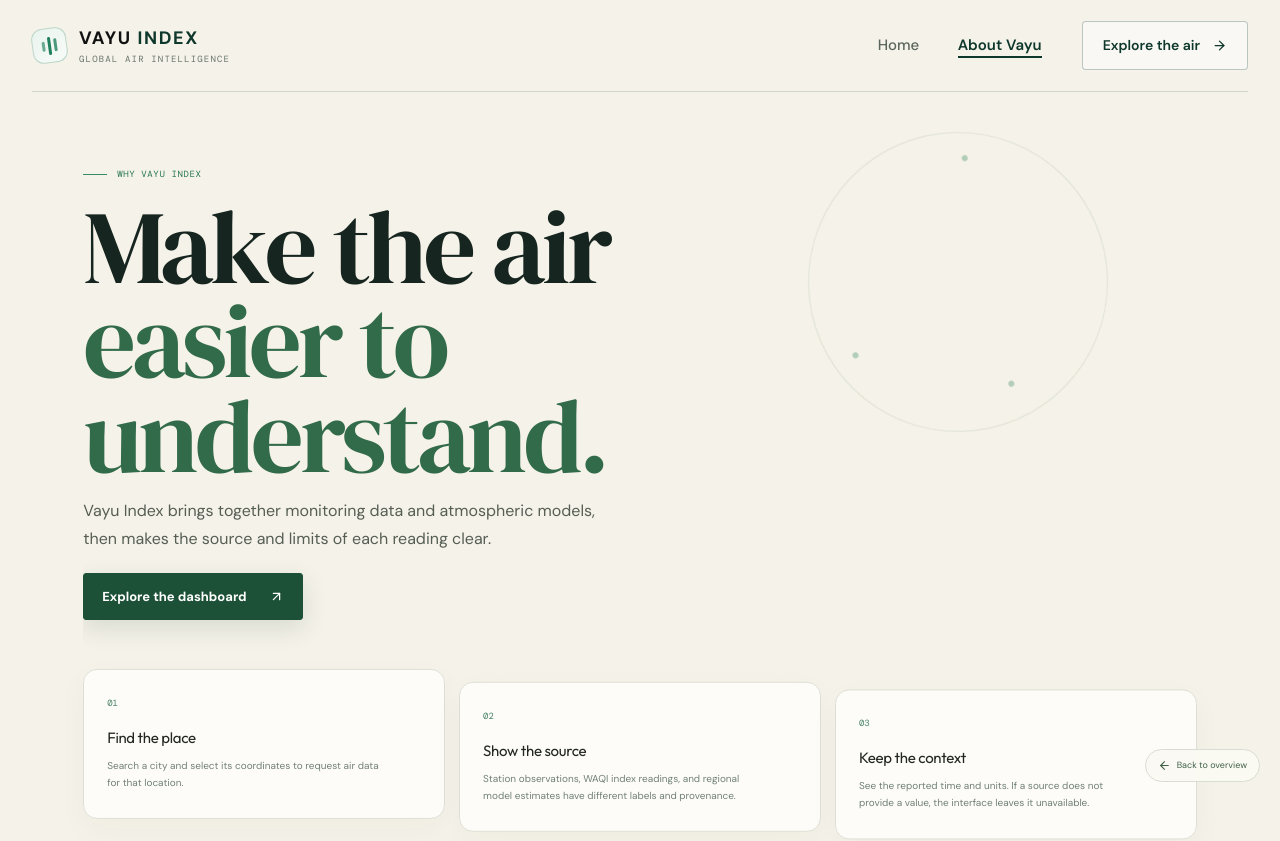
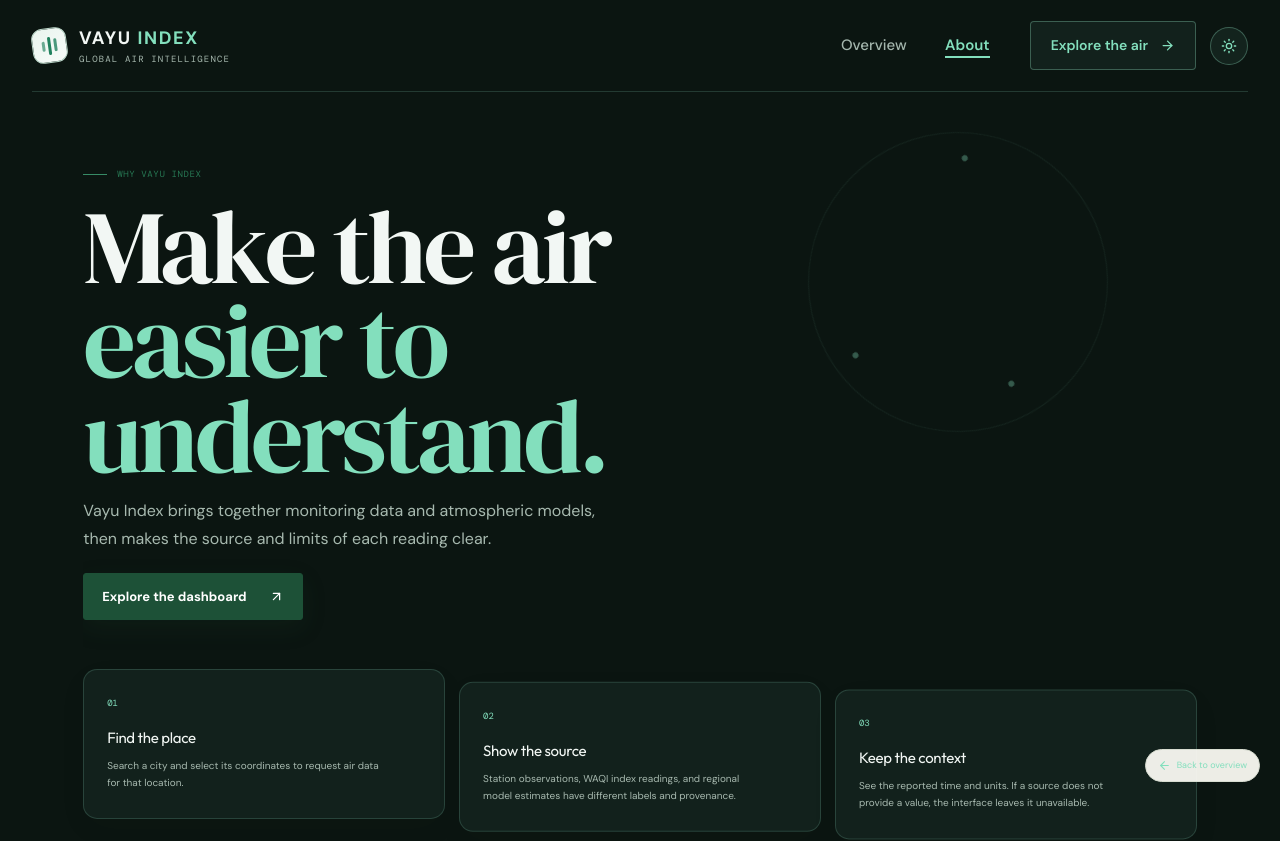
Before and after one commit to SumithAshokShetty/VayuIndex, a Next.js app: page /about in a window 1280 px wide. Shown: the top 841 px of the page. Built offline with nearby package versions, Linux system fonts and the light colour scheme.

Commit message:
fix(nav): standardize navbar with 'About', unified EditorialNav, and default dark theme

```diff
--- a/src/app/about/page.tsx
+++ b/src/app/about/page.tsx
@@ -1,6 +1,7 @@
-import { ArrowLeft, ArrowRight, ArrowUpRight, CircleCheck, CloudSun, MapPin, RadioTower, ShieldCheck } from "lucide-react";
+import { ArrowLeft, ArrowUpRight, CircleCheck, CloudSun, MapPin, RadioTower, ShieldCheck } from "lucide-react";
 import type { Metadata } from "next";
 import { AboutMotion } from "@/components/about-motion";
+import EditorialNav from "@/components/EditorialNav";
 
 export const metadata: Metadata = {
   title: "About | Vayu Index",
@@ -17,14 +18,7 @@ export default function AboutPage() {
   return (
     <main className="about-page">
       <AboutMotion />
-      <header className="editorial-nav">
-        <a className="editorial-brand" href="/" aria-label="Vayu Index home">
-          <span className="brand-mark" aria-hidden="true"><i/><i/><i/></span>
-          <span><strong>VAYU <em>INDEX</em></strong><small>GLOBAL AIR INTELLIGENCE</small></span>
-        </a>
-        <nav aria-label="Main navigation"><a href="/">Home</a><a className="current" aria-current="page" href="/about">About Vayu</a></nav>
-        <div className="editorial-nav-actions"><a className="nav-explore" href="/dashboard">Explore the air <ArrowRight size={15}/></a></div>
-      </header>
+      <EditorialNav current="about" />
 
       <section className="about-hero">
         <span className="eyebrow"><span className="eyebrow-line"/> WHY VAYU INDEX</span>
--- a/src/app/globals.css
+++ b/src/app/globals.css
@@ -692,3 +692,43 @@ body{font-family:var(--font)}
 @media(max-width:420px){.about-page .editorial-nav{width:calc(100vw - 26px)}}
 [data-theme="dark"] .about-page{--landing-paper:#0b1511;--landing-ink:#f2f7f4;--landing-green:#83dfbd;--landing-line:rgba(147,226,197,.18);background:#0b1511;color:#f2f7f4}
 [data-theme="dark"] .about-page .editorial-brand small{color:#a7b9af}
+
+[data-theme="dark"] .about-hero h1{color:#f2f7f4}
+[data-theme="dark"] .about-hero h1 em{color:#83dfbd}
+[data-theme="dark"] .about-hero>p{color:#a7b9af}
+[data-theme="dark"] .about-hero-orbit{border-color:rgba(147,226,197,.22)}
+[data-theme="dark"] .about-hero-orbit:before,[data-theme="dark"] .about-hero-orbit:after{border-color:rgba(147,226,197,.15)}
+[data-theme="dark"] .about-hero-orbit span{background:#83dfbd}
+[data-theme="dark"] .about-principles article,[data-theme="dark"] .provider-card,[data-theme="dark"] .about-note,[data-theme="dark"] .about-terms{background:#12211c!important;border-color:rgba(147,226,197,.18)!important;color:#eef6f2!important}
+[data-theme="dark"] .about-principles article:hover,[data-theme="dark"] .provider-card:hover{border-color:#83dfbd!important;box-shadow:0 16px 38px rgba(0,0,0,.35)!important}
+[data-theme="dark"] .about-principles article>span{color:#83dfbd}
+[data-theme="dark"] .about-principles h2,[data-theme="dark"] .provider-card h3,[data-theme="dark"] .about-note h2{color:#f2f7f4!important}
+[data-theme="dark"] .about-principles p,[data-theme="dark"] .provider-card p,[data-theme="dark"] .about-note p,[data-theme="dark"] .about-terms p{color:#a7b9af!important}
+[data-theme="dark"] .provider-role{color:#83dfbd}
+[data-theme="dark"] .provider-icon,[data-theme="dark"] .about-note-icon{background:#172a24!important;color:#83dfbd!important;border-color:rgba(147,226,197,.2)!important}
+[data-theme="dark"] .provider-check{color:#83dfbd!important}
+[data-theme="dark"] .about-section-heading h2{color:#f2f7f4}
+[data-theme="dark"] .about-section-heading h2 em{color:#83dfbd}
+[data-theme="dark"] .about-next h2{color:#f2f7f4}
+[data-theme="dark"] .about-next h2 em{color:#83dfbd}
+[data-theme="dark"] .about-back{color:#83dfbd}
+[data-theme="dark"] .about-terms a{color:#83dfbd}
+[data-theme="dark"] .risk-page{background:#0b1412!important;color:#eef6f2!important}
+[data-theme="dark"] .risk-brand{color:#f2f7f4!important}
+[data-theme="dark"] .risk-brand span{color:#83dfbd!important}
+[data-theme="dark"] .risk-nav{border-color:rgba(147,226,197,.16)!important}
+[data-theme="dark"] .risk-nav nav a{color:#a7b9af!important}
+[data-theme="dark"] .risk-nav nav a:hover{color:#83dfbd!important}
+[data-theme="dark"] .risk-page-intro h1{color:#f2f7f4!important}
+[data-theme="dark"] .risk-page-intro h1 em{color:#83dfbd!important}
+[data-theme="dark"] .risk-page-intro>p{color:#a7b9af!important}
+[data-theme="dark"] .risk-calculator-card,[data-theme="dark"] .risk-principles-card{background:#12211c!important;border-color:rgba(147,226,197,.18)!important;color:#eef6f2!important}
+[data-theme="dark"] .risk-card-heading h2,[data-theme="dark"] .risk-principles-card h2{color:#f2f7f4!important}
+[data-theme="dark"] .risk-card-heading p,[data-theme="dark"] .risk-principles-card p{color:#a7b9af!important}
+[data-theme="dark"] .risk-field select{background:#162a23!important;border-color:rgba(147,226,197,.24)!important;color:#eef6f2!important}
+[data-theme="dark"] .risk-score-row{border-color:rgba(147,226,197,.16)!important}
+[data-theme="dark"] .risk-score-row strong{color:#83dfbd!important}
+[data-theme="dark"] .risk-score-row small{color:#a7b9af!important}
+[data-theme="dark"] .risk-principles-icon{background:#172a24!important;color:#83dfbd!important;border-color:rgba(147,226,197,.2)!important}
+[data-theme="dark"] .risk-principles-card>a{color:#83dfbd!important}
+[data-theme="dark"] .risk-guidance-drawer,[data-theme="dark"] .assistant-drawer{background:#0e1d18!important;color:#eef6f2!important;box-shadow:-25px 0 70px rgba(0,0,0,.5)!important}
--- a/src/app/layout.tsx
+++ b/src/app/layout.tsx
@@ -9,8 +9,13 @@ export const metadata: Metadata = {
 
 export default function RootLayout({ children }: Readonly<{ children: ReactNode }>) {
   return (
-    <html lang="en">
+    <html lang="en" data-theme="dark" suppressHydrationWarning>
       <head>
+        <script
+          dangerouslySetInnerHTML={{
+            __html: `(function(){try{var t=localStorage.getItem("vayu-theme")||"dark";document.documentElement.setAttribute("data-theme",t);}catch(e){}})();`,
+          }}
+        />
         <link rel="preconnect" href="https://fonts.googleapis.com" />
         <link rel="preconnect" href="https://fonts.gstatic.com" crossOrigin="anonymous" />
         <link href="https://fonts.googleapis.com/css2?family=DM+Mono:wght@400;500&family=DM+Sans:wght@400;500;600;700&family=DM+Serif+Display&family=Inter:wght@400;500;600;700&family=Outfit:wght@400;500;600;700&display=swap" rel="stylesheet" />
--- a/src/components/EditorialNav.tsx
+++ b/src/components/EditorialNav.tsx
@@ -12,8 +12,8 @@ export function EditorialNav({ current }: { current: "home" | "about" }) {
       <span><strong>VAYU <em>INDEX</em></strong><small>GLOBAL AIR INTELLIGENCE</small></span>
     </a>
     <nav aria-label="Main navigation">
-      <a className={current === "home" ? "current" : undefined} aria-current={current === "home" ? "page" : undefined} href="/">Home</a>
-      <a className={current === "about" ? "current" : undefined} aria-current={current === "about" ? "page" : undefined} href="/about">About Vayu</a>
+      <a className={current === "home" ? "current" : undefined} aria-current={current === "home" ? "page" : undefined} href="/">Overview</a>
+      <a className={current === "about" ? "current" : undefined} aria-current={current === "about" ? "page" : undefined} href="/about">About</a>
     </nav>
     <div className="editorial-nav-actions">
       <a className="nav-explore" href="/dashboard">Explore the air <ArrowRight size={15}/></a>
--- a/src/components/Footer.tsx
+++ b/src/components/Footer.tsx
@@ -92,7 +92,7 @@ export function Footer() {
               Compare Places
             </a>
             <a href="/about" className="hover:text-neutral-900 transition-colors">
-              About Vayu
+              About
             </a>
           </div>
 
--- a/src/lib/use-theme.ts
+++ b/src/lib/use-theme.ts
@@ -3,21 +3,17 @@
 import { useEffect, useState } from "react";
 
 export function useTheme() {
-  const [theme, setTheme] = useState<"light" | "dark">("light");
+  const [theme, setTheme] = useState<"light" | "dark">("dark");
 
   useEffect(() => {
     const saved = localStorage.getItem("vayu-theme") as "light" | "dark" | null;
-    const initial =
-      saved ||
-      (window.matchMedia && window.matchMedia("(prefers-color-scheme: dark)").matches
-        ? "dark"
-        : "light");
+    const initial = saved || "dark";
     setTheme(initial);
     document.documentElement.setAttribute("data-theme", initial);
   }, []);
 
   const toggleTheme = () => {
-    const next = theme === "light" ? "dark" : "light";
+    const next = theme === "dark" ? "light" : "dark";
     setTheme(next);
     try {
       localStorage.setItem("vayu-theme", next);
```
